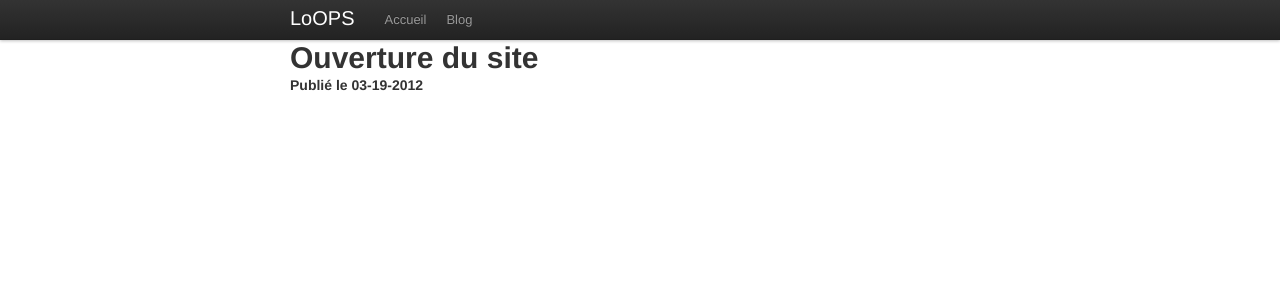
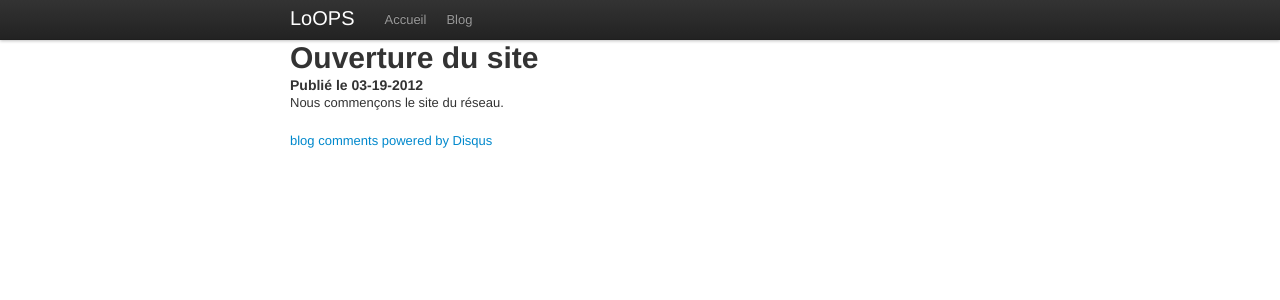
Before and after one commit to reseau-loops/reseau-loops.github.com, a Jekyll site: the page built from _posts/2012-03-19-ouverture-du-site.html, in a window 1280 px wide. Shown: the top 300 px of the page. Built offline with Jekyll 4.4.1, drawn with Linux system fonts in a browser that asks for light colours; Markdown is read by kramdown in place of the engine named in the settings; comment, search, counter and statistics services are not loaded.

Commit message:
add disqus comments

```diff
--- /dev/null
+++ b/_includes/disqus-comments.html
@@ -0,0 +1,15 @@
+<div id="disqus_thread"></div>
+<script type="text/javascript">
+    /* * * CONFIGURATION VARIABLES: EDIT BEFORE PASTING INTO YOUR WEBPAGE * * */
+    var disqus_shortname = 'example'; // required: replace example with your forum shortname
+    var shortname = "reseauloops";
+
+    /* * * DON'T EDIT BELOW THIS LINE * * */
+    (function() {
+        var dsq = document.createElement('script'); dsq.type = 'text/javascript'; dsq.async = true;
+        dsq.src = 'http://' + disqus_shortname + '.disqus.com/embed.js';
+        (document.getElementsByTagName('head')[0] || document.getElementsByTagName('body')[0]).appendChild(dsq);
+    })();
+</script>
+<noscript>Please enable JavaScript to view the <a href="http://disqus.com/?ref_noscript">comments powered by Disqus.</a></noscript>
+<a href="http://disqus.com" class="dsq-brlink">blog comments powered by <span class="logo-disqus">Disqus</span></a>
--- a/_includes/post-listing.html
+++ b/_includes/post-listing.html
@@ -10,5 +10,5 @@
   </h4>
 
   <p>{{ post.content | strip_html | truncatewords: 75 }}</p>
-  <p><a href="{{site.url}}{{ post.url }}">Read more...</a></p>
+  <p><a href="{{site.url}}{{ post.url }}">Lire plus...</a></p>
 {% endfor %}
--- a/_layouts/post.html
+++ b/_layouts/post.html
@@ -12,4 +12,7 @@
   <div class="content">
     {{ content }}
   </div>
+  {% unless page.no_comments %}
+    {% include disqus-comments.html %}
+  {% endunless %}
 </div>
--- a/_posts/2012-03-19-ouverture-du-site.html
+++ b/_posts/2012-03-19-ouverture-du-site.html
@@ -1,5 +1,5 @@
 ---
 layout: post
 title: Ouverture du site
-date: 2012-03-19
 ---
+Nous commençons le site du réseau.
--- a/less/mystyle.less
+++ b/less/mystyle.less
@@ -1,2 +1,5 @@
 /*.container { margin-top: @navbarHeight ;}*/
 div#page { margin-top: @navbarHeight ;}
+div#disqus_thread {
+  margin-top: 1.5em ;
+  }
--- a/style.css
+++ b/style.css
@@ -3366,3 +3366,6 @@
 div#page {
   margin-top: 40px;
 }
+div#disqus_thread {
+  margin-top: 1.5em ;
+}
```
